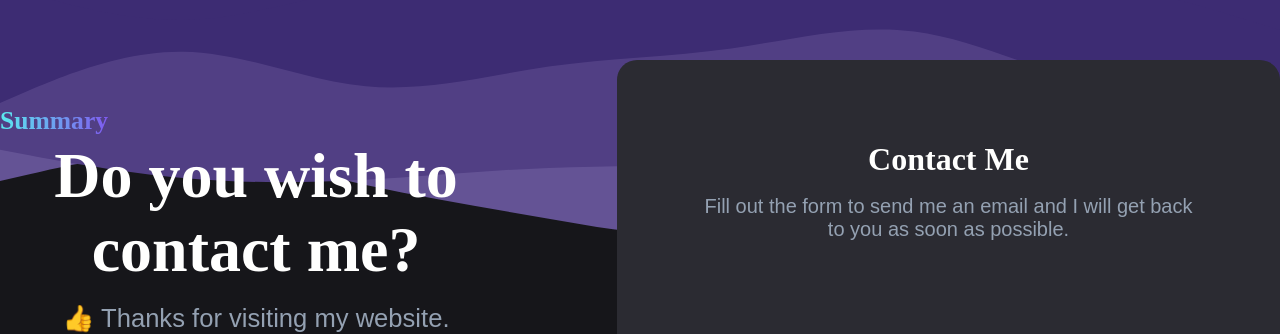
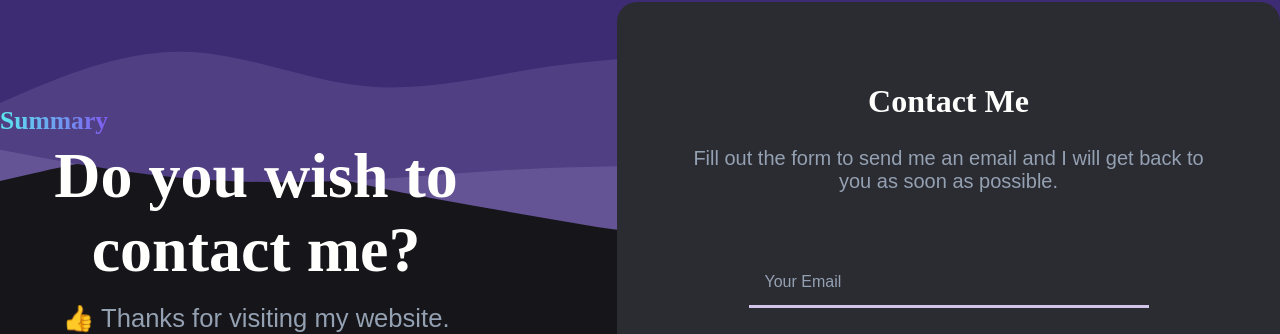
Before and after one commit to Min-Ho-Lim/Portfolio, a Next.js app: page / in a window 1280 px wide. Shown: the part 2466-2800 px from the top of the page. Built offline with nearby package versions, Linux system fonts and the light colour scheme.

Commit message:
feat(#20): contact me skeleton done and made the summary page as responsive

```diff
--- a/components/mainPage.tsx
+++ b/components/mainPage.tsx
@@ -59,9 +59,9 @@ export default function MainPage() {
 
         <ScrollDown />
       </div>
-      {arrayOfTen.map((_, i) => (
+      {/* {arrayOfTen.map((_, i) => (
         <span key={i} className={styles.span} />
-      ))}
+      ))} */}
     </div>
   );
 }
--- a/components/summaryPage.tsx
+++ b/components/summaryPage.tsx
@@ -10,11 +10,13 @@ const InputField = ({
   value,
   onChange,
   placeholder,
+  isInput,
 }: {
   label: string;
   value: string;
   onChange: undefined;
   placeholder: string;
+  isInput: boolean;
 }) => {
   return (
     <div className={inputStyles.field}>
@@ -22,13 +24,25 @@ const InputField = ({
         <label htmlFor="first-name" className={inputStyles["ha-screen-reader"]}>
           {label}
         </label>
+        {isInput ? (
           <input
             id={label}
-          className={inputStyles.field__input}
+            className={`${inputStyles.field__input} ${styles.contactInputBox}`}
             placeholder={placeholder}
             value={value}
             onChange={onChange}
           ></input>
+        ) : (
+          <textarea
+            id={label}
+            // className={inputStyles.field__input}
+            className={`${inputStyles.field__input} ${styles.contactTextArea}`}
+            placeholder={placeholder}
+            value={value}
+            onChange={onChange}
+            // style={`${inputStyles.contactTextArea}`}
+          ></textarea>
+        )}
         <span className={inputStyles["field__label-wrap"]} aria-hidden="true">
           <span className={inputStyles.field__label}>{label}</span>
         </span>
@@ -39,6 +53,8 @@ const InputField = ({
 
 export default function SummaryPage() {
   const [email, setEmail] = useState("");
+  const [title, setTitle] = useState("");
+  const [message, setMessage] = useState("");
 
   return (
     <div className={styles.SummaryPageContainer}>
@@ -76,32 +92,38 @@ export default function SummaryPage() {
                 setEmail(e.value);
               }}
               placeholder="eg. minholim@outlook.com"
+              isInput={true}
             />{" "}
             <InputField
               label="Title"
-              value=""
-              onChange={() => {}}
+              value={title}
+              onChange={(e) => {
+                setTitle(e.value);
+              }}
               placeholder="eg. What an Awesome Website!"
+              isInput={true}
             />
             <InputField
               label="Context"
-              value=""
-              onChange={() => {}}
+              value={message}
+              onChange={(e) => {
+                setMessage(e.value);
+              }}
               placeholder="eg. Do you want to build a snowman?"
+              isInput={false}
             />
           </div>
 
-          <span className={styles.contactSendButton}>
+          <button className={styles.contactSendButton} data-tip="Send an Email">
             <Image
               src="/sent-icon.svg"
               alt="Sent Icon"
               width={25}
               height={25}
-              data-tip="Send the Email"
               className={styles.contactSendImage}
             />
             <a className={styles.contactSendButtonText}>Send</a>
-          </span>
+          </button>
         </div>
       </div>
     </div>
--- a/styles/InputField.module.css
+++ b/styles/InputField.module.css
@@ -28,7 +28,6 @@ HELPERS
 
 .field__input {
   --uiFieldPlaceholderColor: var(--fieldPlaceholderColor, #ffffff);
-
   background-color: transparent;
   border-radius: 0;
   border: none;
@@ -56,7 +55,7 @@ HELPERS
 
 .field {
   --uiFieldBorderWidth: var(--fieldBorderWidth, 3px);
-  --uiFieldPaddingRight: var(--fieldPaddingRight, 10rem);
+  --uiFieldPaddingRight: var(--fieldPaddingRight, 1rem);
   --uiFieldPaddingLeft: var(--fieldPaddingLeft, 1rem);
   --uiFieldBorderColorActive: var(
     --fieldBorderColorActive,
@@ -69,6 +68,9 @@ HELPERS
 }
 
 .field__input {
+  display: flex;
+  color: #ffffff;
+
   box-sizing: border-box;
   width: var(--fieldWidth, 100%);
   height: var(--fieldHeight, 3rem);
@@ -143,9 +145,6 @@ HELPERS
 
   font-family: "Arial";
   font-style: normal;
-  font-weight: 400;
-  /* font-size: 25px; */
-  line-height: 29px;
   color: #94a1b2;
 }
 
--- a/styles/SummaryPage.module.css
+++ b/styles/SummaryPage.module.css
@@ -1,16 +1,26 @@
+@media (min-width: 1000px) {
   .SummaryPageContainer {
     display: flex;
     height: 100vh;
     justify-content: center;
     align-items: center;
-  /* background: linear-gradient(180deg, #16161a 61.51%, #3d2c73 100%); */
     background: url("../public/layered-waves.svg") no-repeat center;
     background-size: cover;
-  /* text alignment to middle */
     text-align: center;
   }
 
-@media (min-width: 500px) {
+  .contactInputBox {
+    display: flex;
+    width: max(min(30vw, 200px), 400px) !important;
+    height: 100% !important;
+  }
+
+  .contactTextArea {
+    display: flex;
+    width: max(min(30vw, 200px), 400px) !important;
+    height: 20vh !important;
+  }
+
   .summaryContainer {
     position: relative;
     /* right: 20vw; */
@@ -25,10 +35,34 @@
   }
 }
 
-@media (max-width: 500px) {
+@media (max-width: 1000px) {
+  .SummaryPageContainer {
+    display: flex;
+    height: 100vh;
+    justify-content: center;
+    align-items: center;
+    background: url("../public/layered-waves.svg") no-repeat center;
+    background-size: cover;
+    text-align: center;
+    flex-direction: column;
+  }
+
+  .contactInputBox {
+    display: flex;
+    width: 50vw !important;
+    height: "100%" !important;
+  }
+
+  .contactTextArea {
+    display: flex;
+    width: 50vw !important;
+    height: 10vh !important;
+  }
+
   .summaryContainer {
     position: relative;
-    top: 10vh;
+    /* top: 10vh; */
+    bottom: 10vh;
   }
 
   .summaryTextContainer {
@@ -94,9 +128,8 @@
   font-family: "Clash Display Variable";
   font-style: normal;
   font-weight: 564;
-  font-size: 32px;
   line-height: 39px;
-
+  font-size: max(min(3vw, 32px), 20px);
   /* title and button text */
   padding-top: 5rem;
   color: #fffffe;
@@ -106,17 +139,17 @@
   font-family: "Arial";
   font-style: normal;
   font-weight: 400;
-  font-size: 20px;
-  line-height: 23px;
+  font-size: max(min(2vw, 20px), 12px);
+  /* line-height: 23px; */
   text-align: center;
 
   max-width: fit-content;
 
   /* paragraph */
   color: #94a1b2;
-  padding-top: 1rem;
-  padding-left: 5rem;
-  padding-right: 5rem;
+  padding-top: 2vw;
+  padding-left: 5vw;
+  padding-right: 5vw;
 }
 
 .contactInputContainer {
@@ -124,21 +157,25 @@
   flex-direction: column;
   justify-content: center;
   align-items: center;
-  gap: 1rem;
-  padding: 5rem;
+  gap: 1vh;
+  padding: 5vw;
 }
 
 .contactSendButton {
+  position: relative;
   background: #7f5af0;
   border-radius: 100px;
-  padding: 1rem 2rem;
+  padding: max(min(3vw, 1rem), 0.5rem) max(min(8vw, 3rem), 1rem);
+  cursor: pointer;
+  top: 1.5rem;
+  bottom: 1.5rem;
 }
 
 .contactSendButtonText {
   font-family: "Clash Display Variable";
   font-style: normal;
   font-weight: 634;
-  font-size: 22px;
+  font-size: max(min(2vw, 22px), 16px);
   line-height: 27px;
   color: #fffffe;
 }
@@ -146,5 +183,5 @@
 .contactSendImage {
   position: relative;
   top: 5px;
-  right: 10px;
+  right: 15px;
 }
```
Lines whose indentation alone changed are shown as unchanged.
